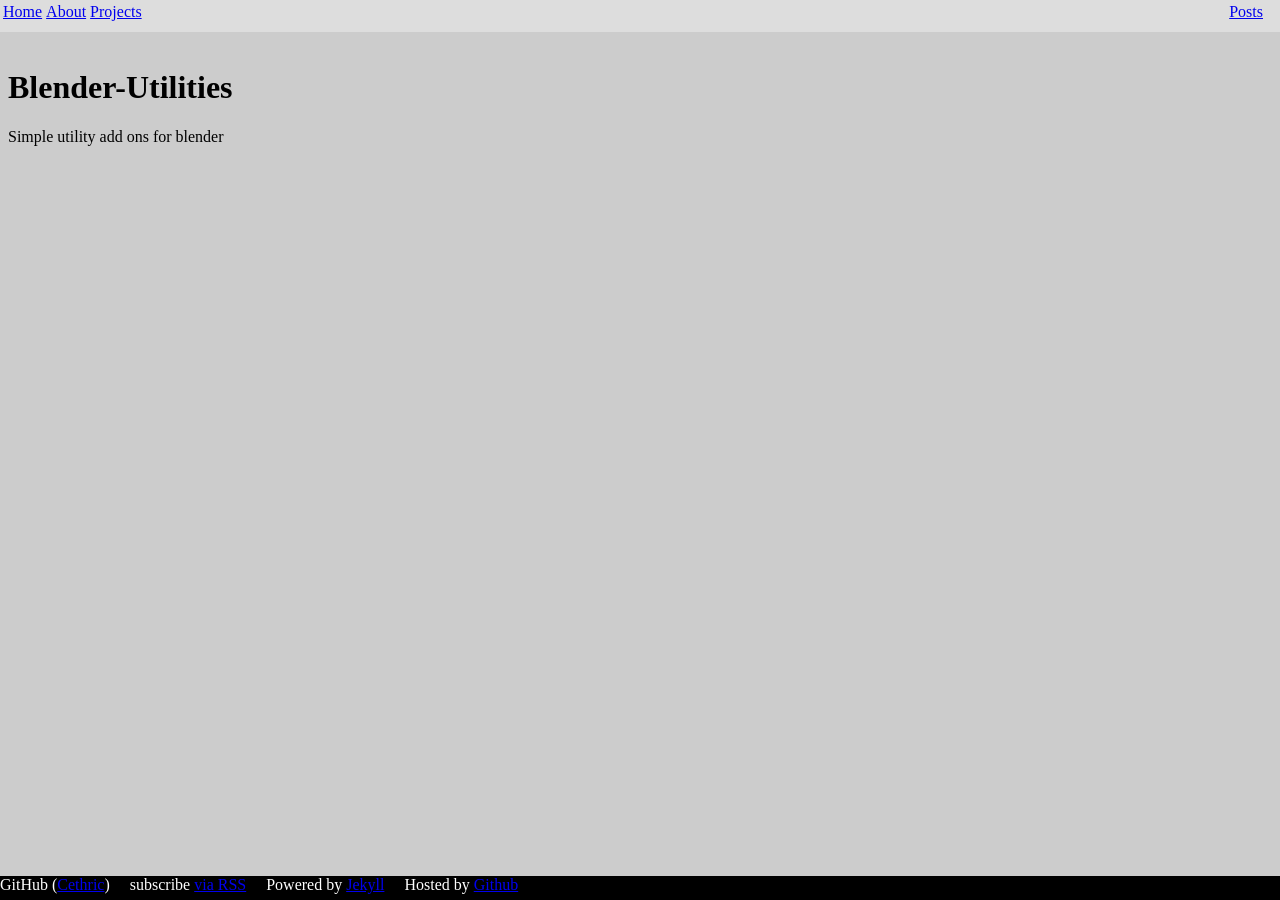
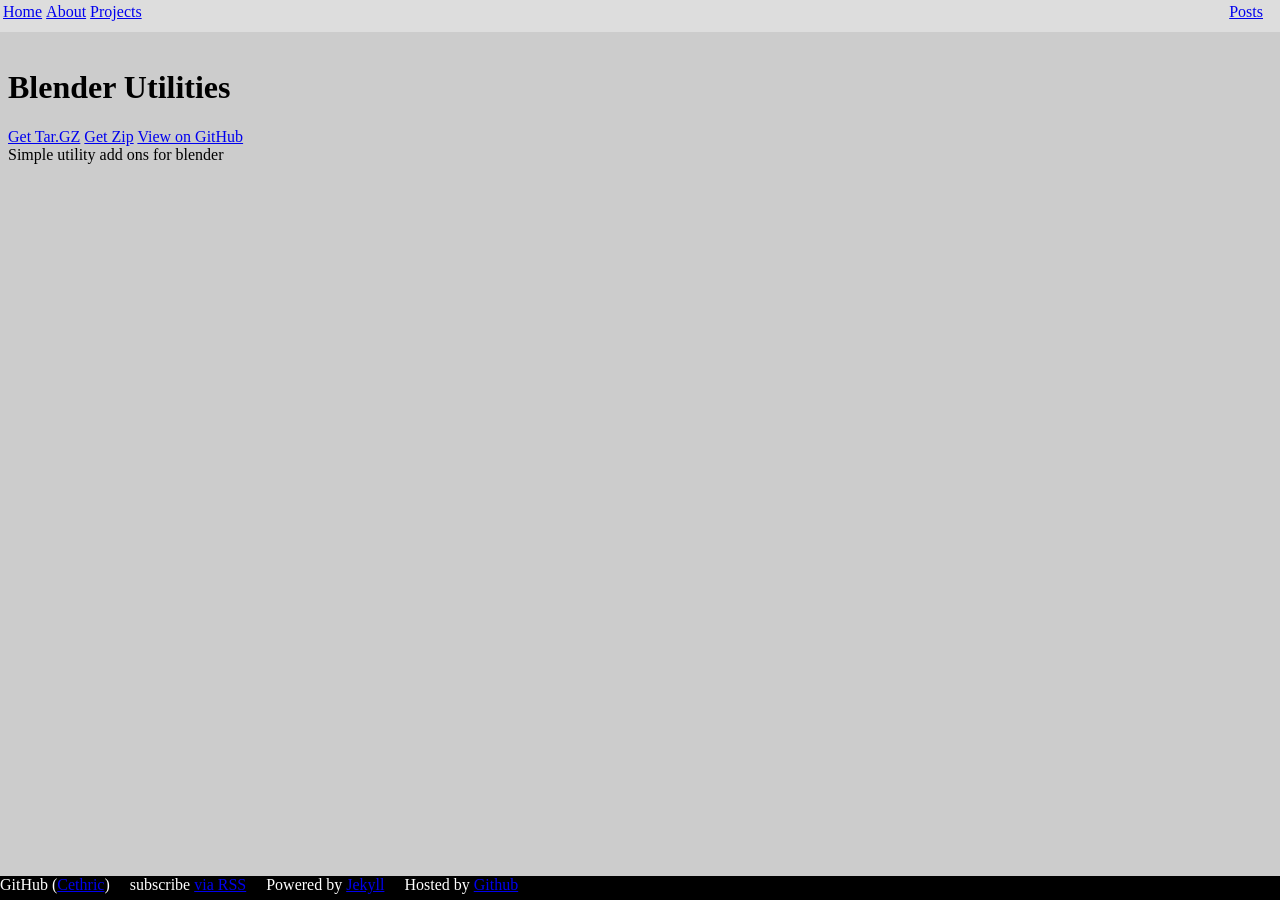
Before and after one commit to Cethric/Blender-Utilities, a Jekyll site: the page built from index.markdown, in a window 1280 px wide. Built offline with Jekyll 4.4.1, drawn with Linux system fonts in a browser that asks for light colours; Markdown is read by kramdown in place of the engine named in the settings.

Commit message:
Automated Update

```diff
--- a/index.markdown
+++ b/index.markdown
@@ -4,5 +4,9 @@ title: XGE
 permalink: /
 ---
 
-# Blender-Utilities
+# Blender Utilities
+[Get Tar.GZ](https://github.com/Cethric/Blender-Utilities/tarball/master)
+[Get Zip](https://github.com/Cethric/Blender-Utilities/zipball/master)
+[View on GitHub](https://github.com/Cethric/Blender-Utilities)
+
 Simple utility add ons for blender
```
